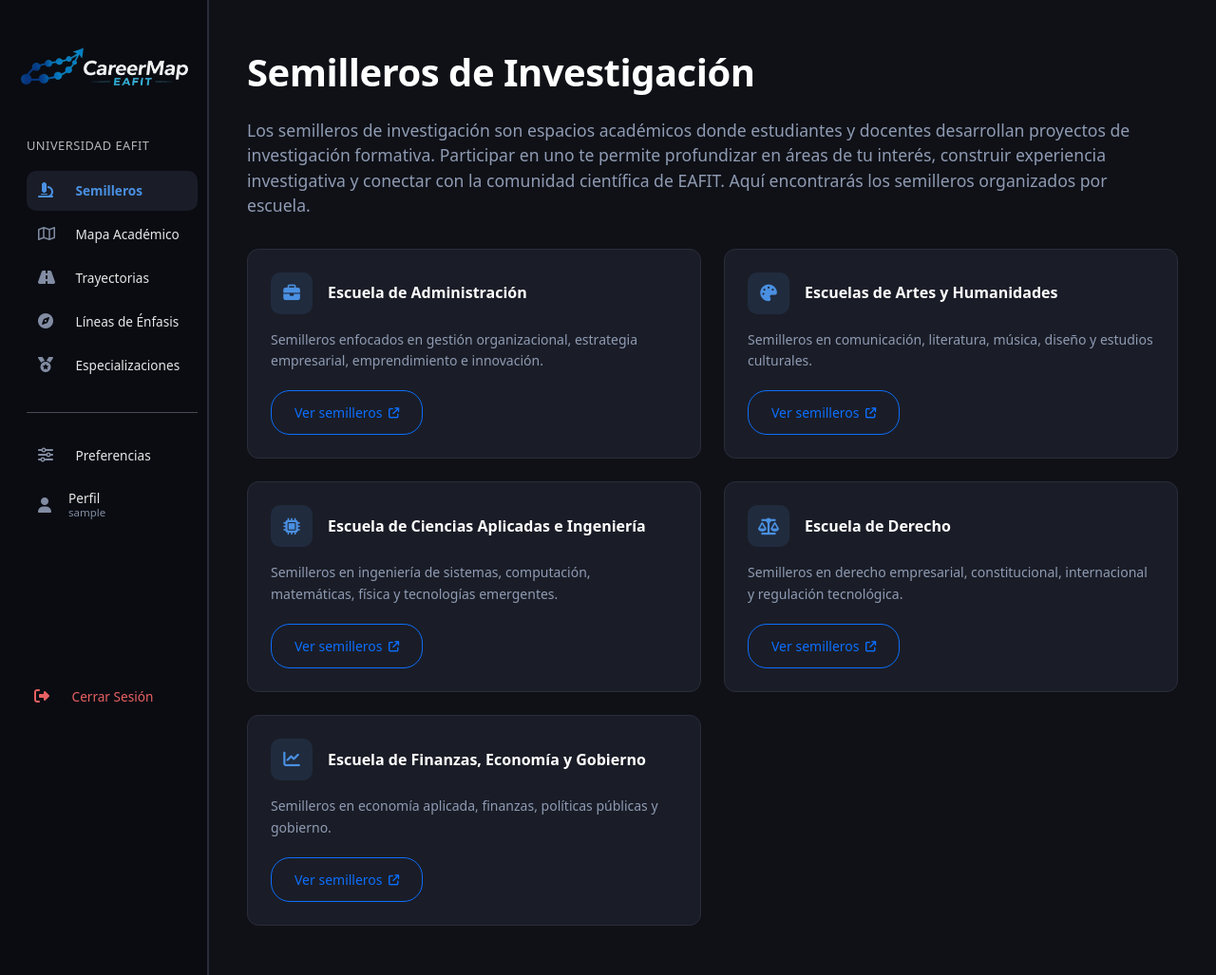
After one commit to juanjosediazrodriguez/P1-roadmap-grupo5, a Django app: page /seedbeds/ in a window 1280 px wide. The commit adds this page. Shown: the whole page at 95% size. Run offline with Django 5.2, Linux system fonts and the light colour scheme; the visitor is signed in with stand-in values (Sample User, id 1); parts of the project's set-up code (start-up, migrations or seed data) failed here and were passed over.

Commit message:
Added seedbeds and deleted some preferences options

```diff
--- a/P1_roadmap/templates/menu.html
+++ b/P1_roadmap/templates/menu.html
@@ -65,9 +65,10 @@
 
             <ul class="mobile-nav">
                 <li class="mobile-nav-item">
-                    <a class="mobile-nav-link {% if request.resolver_match.url_name == 'analytics' %}active{% endif %}" href="#">
-                        <i class="fas fa-chart-line"></i>
-                        Dashboard
+                    <a class="mobile-nav-link me-2 {% if '/seedbeds/' in request.path %}active{% endif %}"
+                    href="{% url 'seedbeds' %}">
+                        <i class="fa-solid fa-microscope"></i>
+                        Semilleros
                     </a>
                 </li>
                 <li class="mobile-nav-item">
@@ -157,9 +158,10 @@
 
                     <ul class="nav flex-column">
                         <li class="nav-item">
-                            <a class="nav-link me-2 {% if request.resolver_match.url_name == 'analytics' %}active{% endif %}" href="#">
-                                <i class="fas fa-chart-line me-3"></i>
-                                Dashboard
+                            <a class="nav-link me-2 {% if '/seedbeds/' in request.path %}active{% endif %}"
+                            href="{% url 'seedbeds' %}">
+                                <i class="fa-solid fa-microscope me-3"></i>
+                                Semilleros
                             </a>
                         </li>
                         <li class="nav-item">
--- /dev/null
+++ b/roadmap/templates/roadmap/seedbeds.html
@@ -0,0 +1,47 @@
+{% extends 'menu.html' %}
+{% load static %}
+
+{% block extra_css %}
+<link rel="stylesheet" href="{% static 'base_content.css' %}">
+{% endblock %}
+
+{% block title %}Semilleros de Investigación{% endblock %}
+
+{% block content %}
+<div class="content-container">
+
+    <h1 class="page-title mb-4">Semilleros de Investigación</h1>
+    <p class="page-subtitle" style="max-width:940px;">
+        Los semilleros de investigación son espacios académicos donde estudiantes y docentes
+        desarrollan proyectos de investigación formativa. Participar en uno te permite profundizar
+        en áreas de tu interés, construir experiencia investigativa y conectar con la comunidad
+        científica de EAFIT. Aquí encontrarás los semilleros organizados por escuela.
+    </p>
+
+    <div class="grid-2 mt-4">
+        {% for school in schools %}
+        <div class="card h-100" style="background:#1a1d27;border:1px solid #2a2d3a;border-radius:12px;padding:1.5rem;">
+            <div class="d-flex align-items-center gap-3 mb-3">
+                <div style="width:44px;height:44px;border-radius:10px;background:rgba(74,144,226,0.12);
+                    display:flex;align-items:center;justify-content:center;flex-shrink:0;">
+                    <i class="fas {{ school.icon }}" style="color:#4a90e2;font-size:1.1rem;"></i>
+                </div>
+                <h5 style="color:#fff;font-weight:700;margin:0;font-size:1rem;">{{ school.name }}</h5>
+            </div>
+            <p style="color:#8f9bb3;font-size:0.875rem;margin-bottom:1.25rem;line-height:1.6;">
+                {{ school.description }}
+            </p>
+            <a href="{{ school.url }}"
+               target="_blank"
+               rel="noopener noreferrer"
+               class="btn btn-outline-primary btn-sm mt-auto"
+               style="border-radius:20px;display:inline-flex;align-items:center;gap:0.4rem;width:fit-content;">
+                Ver semilleros
+                <i class="fas fa-arrow-up-right-from-square" style="font-size:0.7rem;"></i>
+            </a>
+        </div>
+        {% endfor %}
+    </div>
+
+</div>
+{% endblock %}
--- a/roadmap/urls.py
+++ b/roadmap/urls.py
@@ -26,6 +26,9 @@ urlpatterns = [
     path('search/emphasis/', views.emphasis_line_search, name='emphasis_line_search'),
     path('emphasis/<int:pk>/search/', views.emphasis_course_search, name='emphasis_course_search'),
 
+    # Semilleros (Escuelas)
+    path('seedbeds/', views.seedbeds_view, name='seedbeds'),
+
     # Guardar y cargar estado del roadmap
     path('roadmap/state/save/', views.save_roadmap_state, name='save_roadmap_state'),
     path('roadmap/state/load/', views.load_roadmap_state, name='load_roadmap_state'),
--- a/roadmap/views.py
+++ b/roadmap/views.py
@@ -1091,3 +1091,39 @@ def load_roadmap_state(request):
         return JsonResponse({'ok': True, 'state': state_obj.state})
     except RoadmapState.DoesNotExist:
         return JsonResponse({'ok': True, 'state': None})
+
+@login_required
+def seedbeds_view(request):
+    schools = [
+        {
+            'name': 'Escuela de Administración',
+            'icon': 'fa-briefcase',
+            'description': 'Semilleros enfocados en gestión organizacional, estrategia empresarial, emprendimiento e innovación.',
+            'url': 'https://www.eafit.edu.co/sistema-ciencia-tecnologia-innovacion/investigacion/nuestros-semilleros#4257225834-1697230194',
+        },
+        {
+            'name': 'Escuelas de Artes y Humanidades',
+            'icon': 'fa-palette',
+            'description': 'Semilleros en comunicación, literatura, música, diseño y estudios culturales.',
+            'url': 'https://www.eafit.edu.co/sistema-ciencia-tecnologia-innovacion/investigacion/nuestros-semilleros#4257225834-2791774225',
+        },
+        {
+            'name': 'Escuela de Ciencias Aplicadas e Ingeniería',
+            'icon': 'fa-microchip',
+            'description': 'Semilleros en ingeniería de sistemas, computación, matemáticas, física y tecnologías emergentes.',
+            'url': 'https://www.eafit.edu.co/sistema-ciencia-tecnologia-innovacion/investigacion/nuestros-semilleros#4257225834-2739748906',
+        },
+        {
+            'name': 'Escuela de Derecho',
+            'icon': 'fa-scale-balanced',
+            'description': 'Semilleros en derecho empresarial, constitucional, internacional y regulación tecnológica.',
+            'url': 'https://www.eafit.edu.co/sistema-ciencia-tecnologia-innovacion/investigacion/nuestros-semilleros#4257225834-1034152794',
+        },
+        {
+            'name': 'Escuela de Finanzas, Economía y Gobierno',
+            'icon': 'fa-chart-line',
+            'description': 'Semilleros en economía aplicada, finanzas, políticas públicas y gobierno.',
+            'url': 'https://www.eafit.edu.co/sistema-ciencia-tecnologia-innovacion/investigacion/nuestros-semilleros#4257225834-3650883872',
+        },
+    ]
+    return render(request, 'roadmap/seedbeds.html', {'schools': schools})
```
Also changed, not shown: accounts/fixtures/preferences_data.json (+0 -27 lines).
